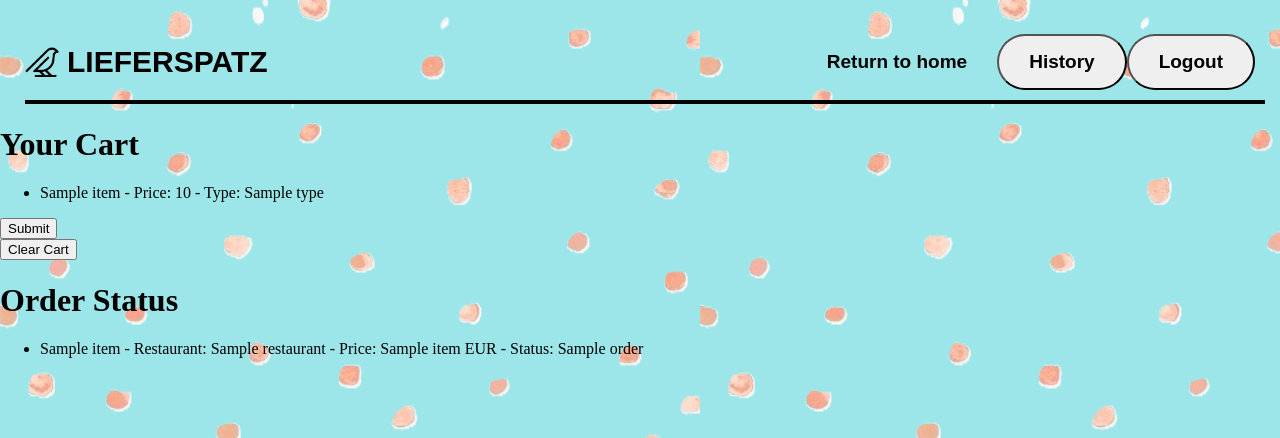
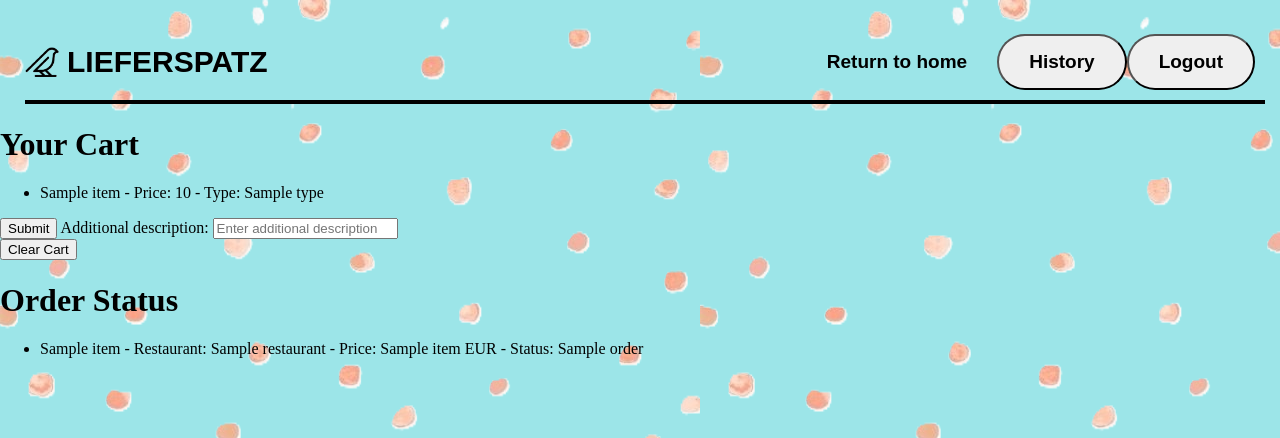
Before and after one commit to omartra999/lieferspatz, a Flask app: template lieferspatz02/templates/customer_cart.html in a window 1280 px wide. Shown: the top 438 px of the page. Run offline with Flask 3, Linux system fonts and the light colour scheme; the template is opened without the code that fills it: most values are stand-ins (such as "Sample title", 1, 10 or a date in 2020).

Commit message:
Update customer_cart.html
added textbox for additional instructions

```diff
--- a/lieferspatz02/templates/customer_cart.html
+++ b/lieferspatz02/templates/customer_cart.html
@@ -35,6 +35,11 @@
         <form action="{{url_for('order_cart.submit_order')}}" method="POST" onsubmit="return confirmSubmission()">
             <input type="hidden" value ="Are you sure you want to submit?" name="pop_out">
             <input type="submit" value="Submit" class="button">
+
+            <!--textbox input for additional description(additional instructions) -->
+            <label for="additional_description">Additional description:</label>
+            <input type="text" name="additional_description" id="additional_description" placeholder="Enter additional description">
+
         </form>
         <form action="{{url_for('order_cart.clear_cart')}}" method="POST">
             <input type="submit" value="Clear Cart" class="button">
```
